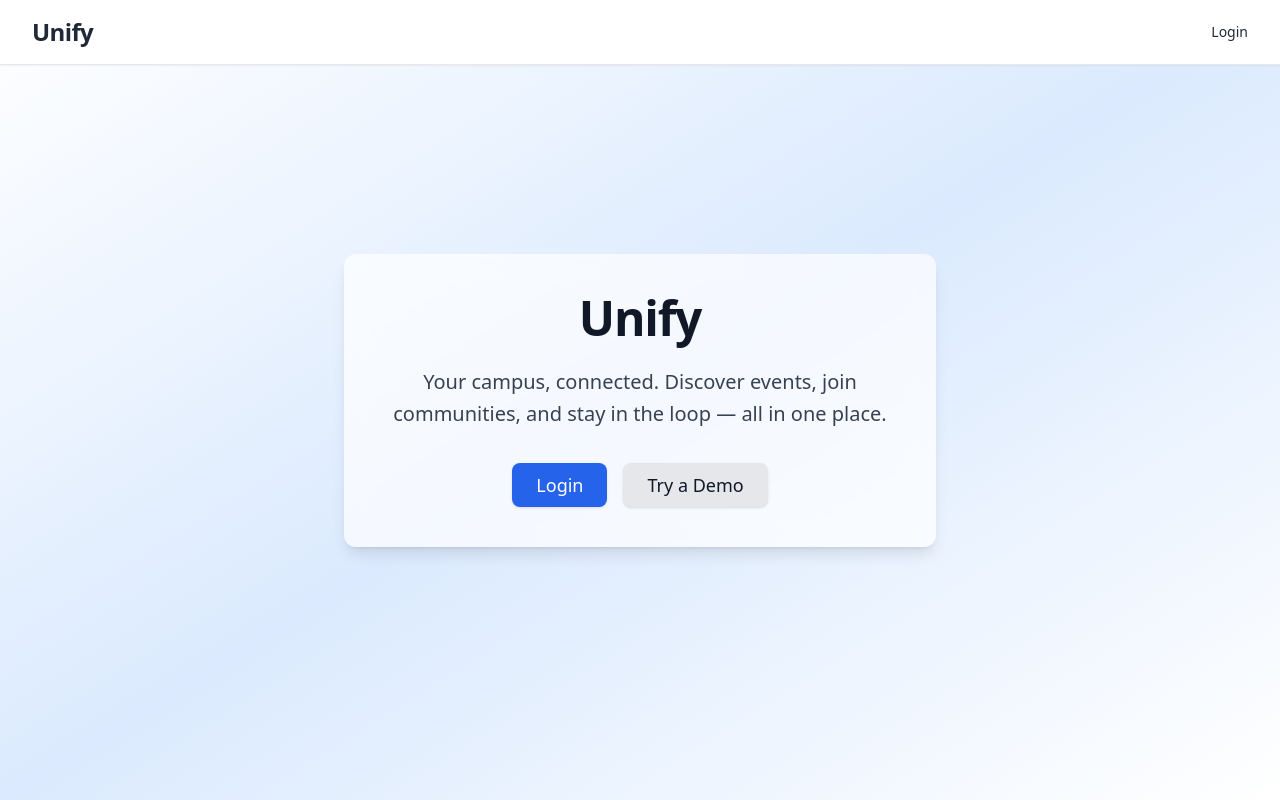
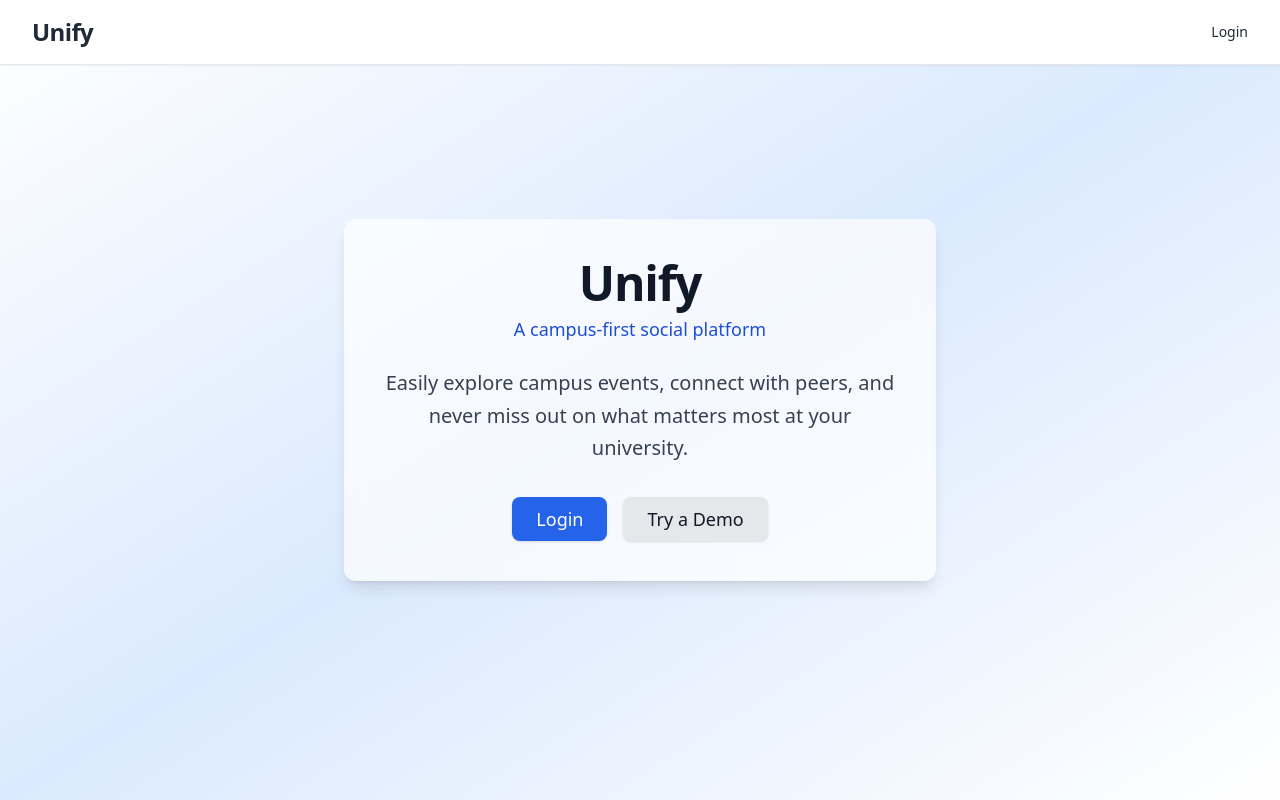
Before and after one commit to Rian-Fernando/Unify, a React (Create React App) app: page / in a window 1280 px wide. Built offline with nearby package versions, Linux system fonts and the light colour scheme; no server answers.

Commit message:
Improved Landing page for unauthenticated users

```diff
--- a/src/pages/Landing.jsx
+++ b/src/pages/Landing.jsx
@@ -5,11 +5,12 @@ const Landing = () => {
   return (
     <div className="min-h-screen bg-gradient-to-br from-white via-blue-100 to-white flex items-center justify-center px-4">
       <div className="backdrop-blur-md bg-white/70 rounded-xl p-10 shadow-lg text-center animate-fade-in">
-        <h1 className="text-5xl font-semibold text-gray-900 mb-6 tracking-tight">
+        <h1 className="text-5xl font-semibold text-gray-900 mb-2 tracking-tight">
           Unify
         </h1>
+        <h2 className="text-lg text-blue-700 font-medium mb-6">A campus-first social platform</h2>
         <p className="text-xl text-gray-700 mb-8 max-w-lg mx-auto leading-relaxed">
-          Your campus, connected. Discover events, join communities, and stay in the loop — all in one place.
+          Easily explore campus events, connect with peers, and never miss out on what matters most at your university.
         </p>
         <div className="flex justify-center gap-4">
           <Link to="/login">
@@ -17,7 +18,7 @@ const Landing = () => {
               Login
             </button>
           </Link>
-          <Link to="/">
+          <Link to="/demo">
             <button className="bg-gray-200 text-gray-900 px-6 py-2 rounded-lg text-lg shadow hover:bg-gray-300 transition duration-200">
               Try a Demo
             </button>
```
